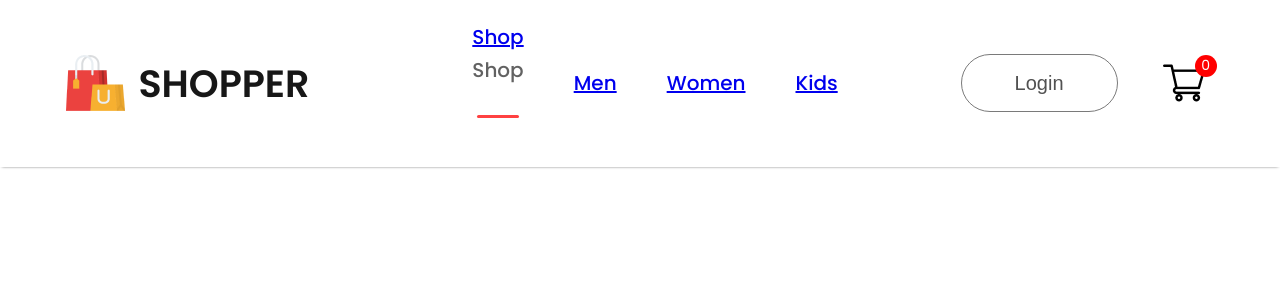
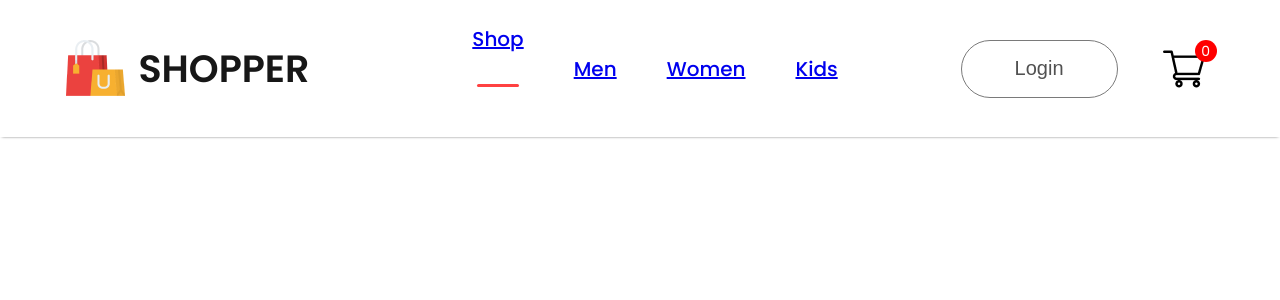
Before and after one commit to KevinShehan/e-commerce, a React (Create React App) app: page / in a window 1280 px wide. Shown: the top 300 px of the page. Built offline with nearby package versions, Linux system fonts and the light colour scheme.

Commit message:
Link tag added

```diff
--- a/src/Components/Navbar/Navbar.jsx
+++ b/src/Components/Navbar/Navbar.jsx
@@ -14,10 +14,10 @@ const Navbar = () => {
                 <p>SHOPPER</p>
             </div>
             <ul className="nav-menu">
-                <li onClick={()=>{setMenu("shop")}}><Link> Shop</Link> Shop {menu==="shop"?<h1/>:<></>} </li>
-                <li onClick={()=>{setMenu("mens")}}><Link>Men</Link>{menu==="mens"?<h1/>:<></>}</li>
-                <li onClick={()=>{setMenu("womens")}}><Link>Women</Link>{menu==="womens"?<h1/>:<></>}</li>
-                <li onClick={()=>{setMenu("kids")}}><Link>Kids</Link>{menu==="kids"?<h1/>:<></>}</li>
+                <li onClick={()=>{setMenu("shop")}}><Link to='/'> Shop</Link> {menu==="shop"?<h1/>:<></>} </li>
+                <li onClick={()=>{setMenu("mens")}}><Link to=''>Men</Link>{menu==="mens"?<h1/>:<></>}</li>
+                <li onClick={()=>{setMenu("womens")}}><Link to=''>Women</Link>{menu==="womens"?<h1/>:<></>}</li>
+                <li onClick={()=>{setMenu("kids")}}><Link to=''>Kids</Link>{menu==="kids"?<h1/>:<></>}</li>
             </ul>
             <div className="nav-login-cart">
                 <button>Login</button>
```
